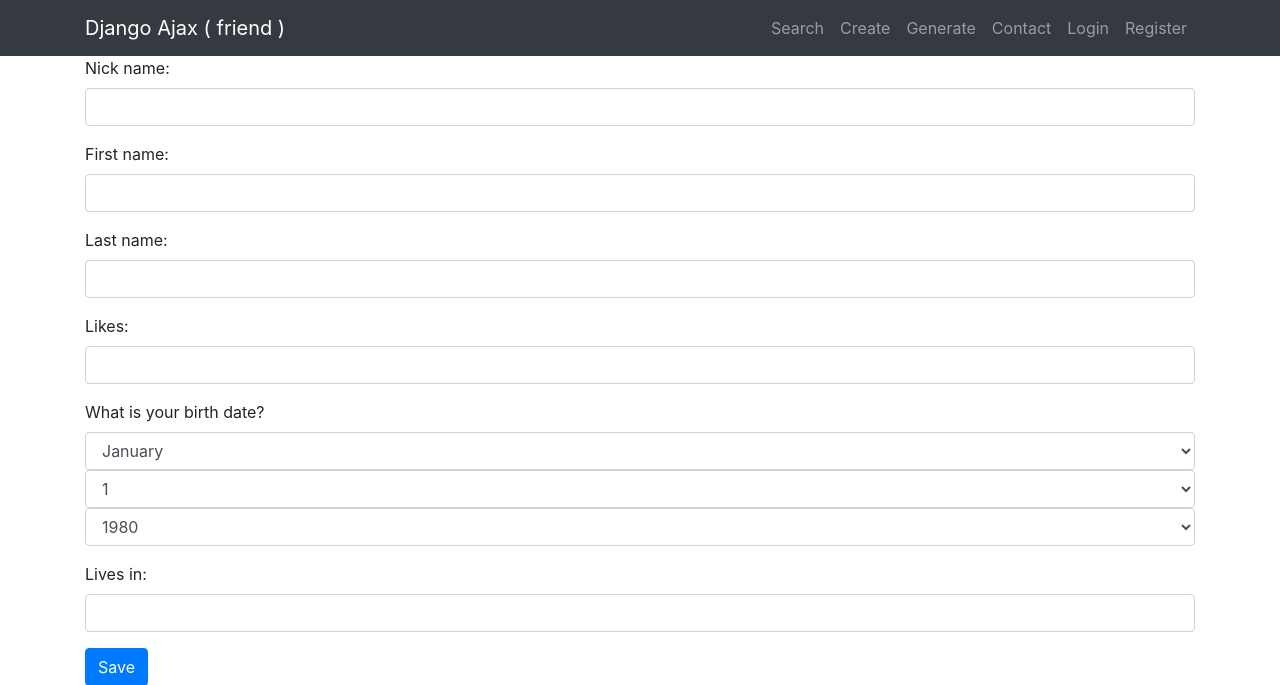
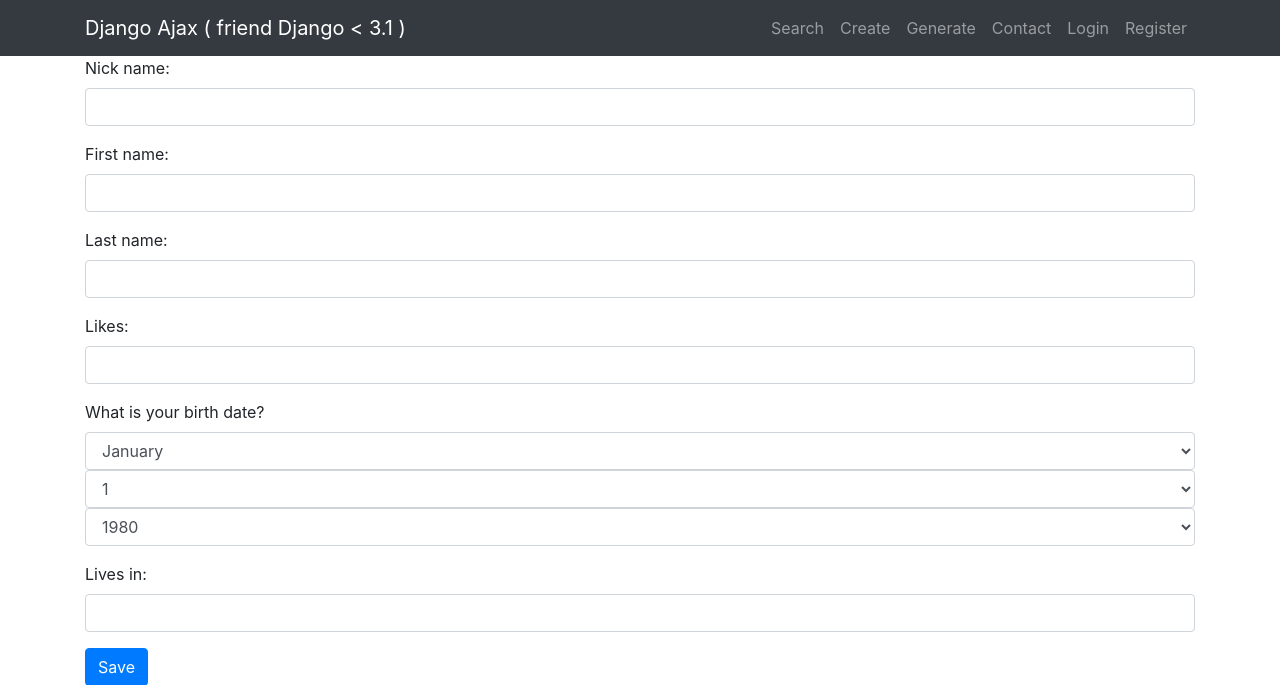
Before and after one commit to miladhzz/DjangoAjax, a Django app: page /friend/ in a window 1280 px wide. Shown: the top 685 px of the page. Run offline with Django 3.2, Linux system fonts and the light colour scheme; data that the repository does not hold is empty; some libraries are stand-ins or nearby versions.

Commit message:
change title to django < 3.1

```diff
--- a/ajaxform/templates/friend.html
+++ b/ajaxform/templates/friend.html
@@ -1,7 +1,7 @@
 {% extends 'base.html' %}
 {% load static %}
 {% block title %} Friend {% endblock %}
-{% block header %} friend {% endblock %}
+{% block header %} friend Django < 3.1 {% endblock %}
 {% block body %}
     {% include "form_test.html" with form=form %}
     <hr />
```
